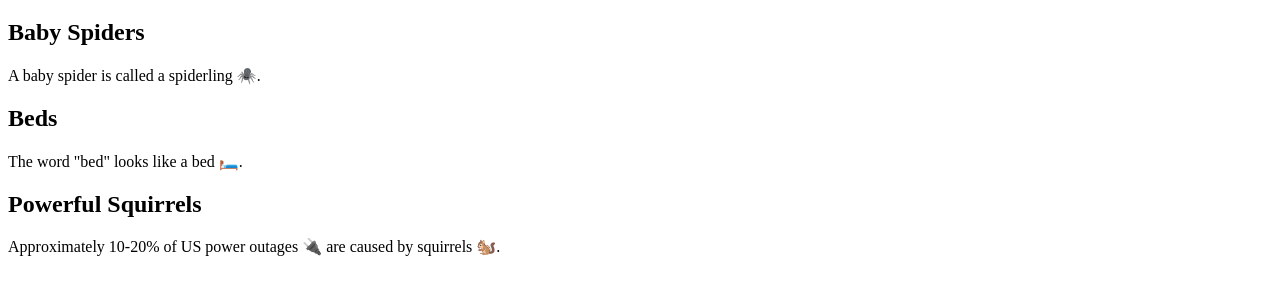
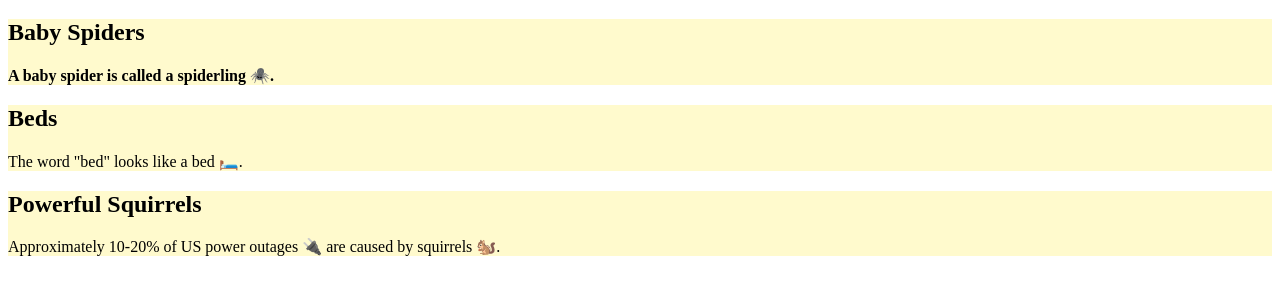
Before and after one commit to roodhouse/coursework, a plain HTML site: page moduleOne/12-Stu_CSS-units-font/Unsolved/index.html in a window 1280 px wide. Shown: the part 61-356 px from the top of the page. Drawn offline with Linux system fonts and the light colour scheme.

Commit message:
first progress

```diff
--- a/moduleOne/12-Stu_CSS-units-font/Unsolved/assets/css/style.css
+++ b/moduleOne/12-Stu_CSS-units-font/Unsolved/assets/css/style.css
@@ -5,7 +5,7 @@
 
 /* Fact 1 */
 #fact-1 {
-  font-weight: bolder;
+  font-weight: bold;
 }
 
 /* TODO: Fact 2 */
--- a/moduleOne/12-Stu_CSS-units-font/Unsolved/index.html
+++ b/moduleOne/12-Stu_CSS-units-font/Unsolved/index.html
@@ -3,7 +3,8 @@
 
   <head>
     <meta charset="UTF-8">
-    <title>Un its and Fonts</title>
+    <title>Units and Fonts</title>
+    <link rel="stylesheet" href="assets/css/style.css" />
   </head>
 
   <body>
@@ -13,7 +14,7 @@
 
     <section class="lesson">
       <h2>Baby Spiders</h2>
-      <p>A baby spider is called a spiderling 🕷️. </p>
+      <p id="fact-1">A baby spider is called a spiderling 🕷️. </p>
     </section>
 
     <section class="lesson">
```
